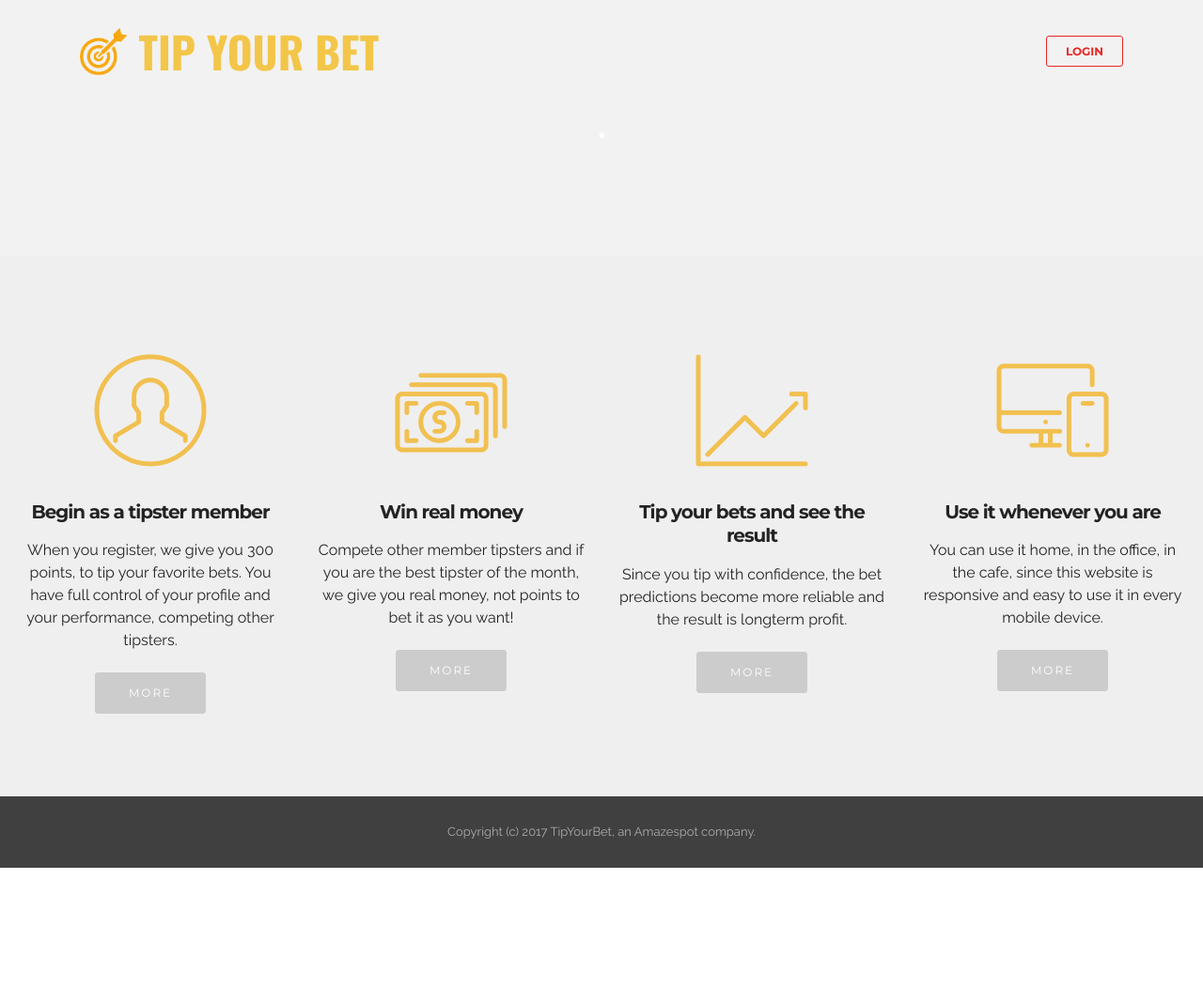
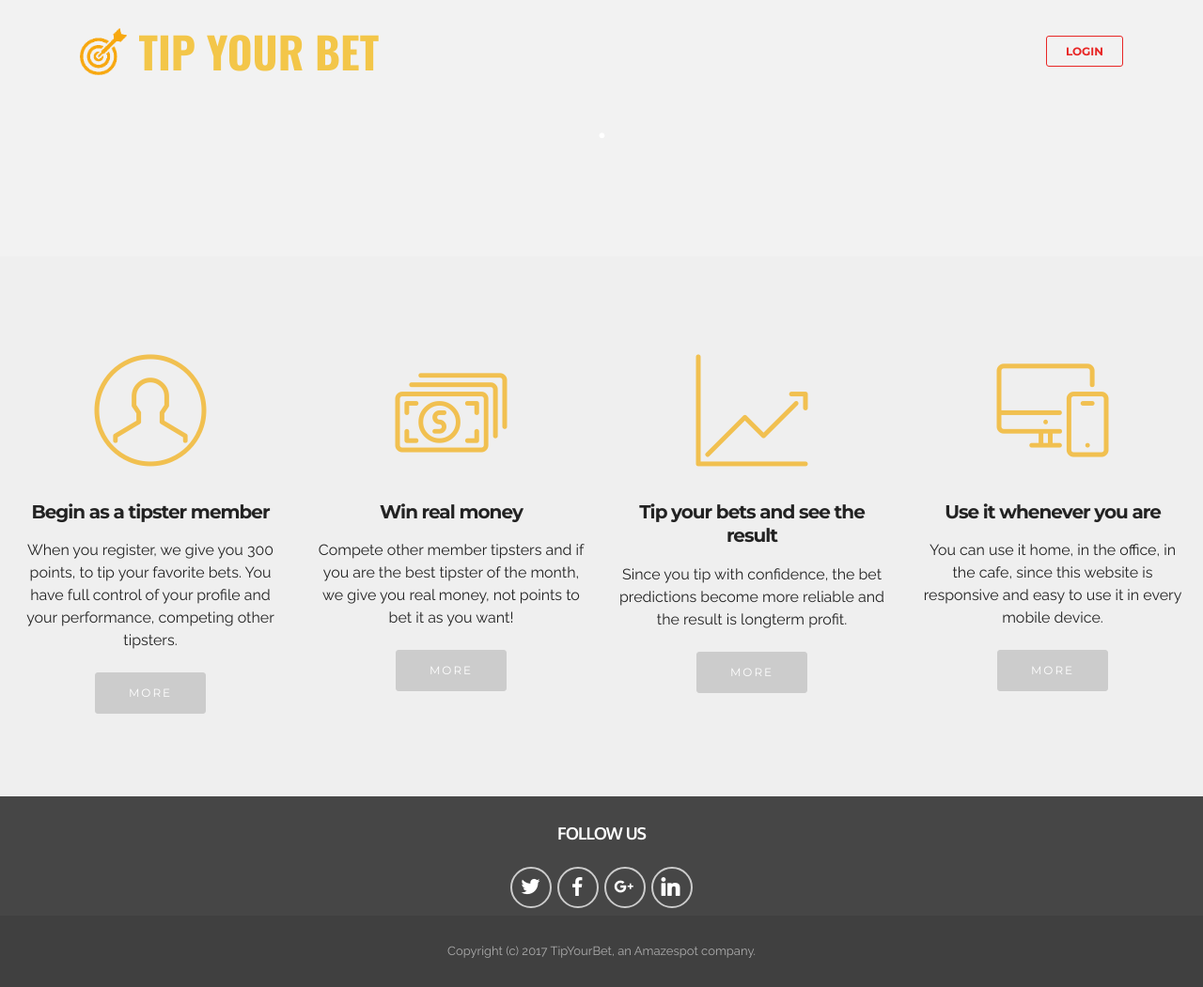
Before and after one commit to TipYourBet/TipYourBet.github.io, a plain HTML site: page learnmore.html in a window 1280 px wide. Shown: the whole page at 94% size. Before the commit the page ends 924 px from the top, so only its background shows below. Drawn offline with nearby package versions, Linux system fonts and the light colour scheme; files whose address does not match are found by name.

Commit message:
create github pages

```diff
--- a/assets/mobirise/css/mbr-additional.css
+++ b/assets/mobirise/css/mbr-additional.css
@@ -518,6 +518,7 @@ h6,
 }
 
 
+
 #msg-box8-z .mbr-section-title,
 #msg-box8-z p {
   color: #fff;
@@ -589,6 +590,14 @@ h6,
 #menu-13 .dropdown-item[aria-expanded="true"] {
   color: #cccccc!important;
 }
+#social-buttons4-1w .mbr-section-title,
+#social-buttons4-1w .btn-social {
+  color: #fff;
+}
+#social-buttons4-1w .mbr-section-title {
+  font-size: 18px;
+  font-family: 'Oxygen', sans-serif;
+}
 
 
 #social-buttons4-1o .mbr-section-title,
--- a/learnmore.html
+++ b/learnmore.html
@@ -19,6 +19,7 @@
   <link rel="stylesheet" href="assets/bootstrap/css/bootstrap.min.css">
   <link rel="stylesheet" href="assets/animate.css/animate.min.css">
   <link rel="stylesheet" href="assets/dropdown/css/style.css">
+  <link rel="stylesheet" href="assets/socicon/css/styles.css">
   <link rel="stylesheet" href="assets/theme/css/style.css">
   <link rel="stylesheet" href="assets/mobirise/css/mbr-additional.css" type="text/css">
 
@@ -59,7 +60,7 @@
 
 </section>
 
-<section class="engine"><a rel="external" href="https://mobirise.com">Mobirise</a></section><section class="mbr-section article mbr-after-navbar" id="msg-box8-z" style="background-color: rgb(242, 242, 242); padding-top: 120px; padding-bottom: 120px;">
+<section class="engine"><a rel="external" href="https://mobirise.com">https://mobirise.com/</a></section><section class="mbr-section article mbr-after-navbar" id="msg-box8-z" style="background-color: rgb(242, 242, 242); padding-top: 120px; padding-bottom: 120px;">
 
 
     <div class="container">
@@ -136,6 +137,18 @@
     </div>
 </section>
 
+<section class="mbr-section mbr-section-md-padding" id="social-buttons4-1w" style="background-color: rgb(70, 70, 70); padding-top: 30px; padding-bottom: 0px;">
+
+    <div class="container">
+        <div class="row">
+            <div class="col-md-8 col-md-offset-2 text-xs-center">
+                <h3 class="mbr-section-title display-2">FOLLOW US</h3>
+                <div><a class="btn btn-social" title="Twitter" target="_blank" href="https://twitter.com/mobirise"><i class="socicon socicon-twitter"></i></a> <a class="btn btn-social" title="Facebook" target="_blank" href="https://www.facebook.com/TipYourBet/"><i class="socicon socicon-facebook"></i></a> <a class="btn btn-social" title="Google+" target="_blank" href="https://plus.google.com/u/0/+Mobirise/posts"><i class="socicon socicon-googleplus"></i></a>     <a class="btn btn-social" title="LinkedIn" target="_blank" href="https://www.linkedin.com/in/mobirise"><i class="socicon socicon-linkedin"></i></a>   </div>
+            </div>
+        </div>
+    </div>
+</section>
+
 <footer class="mbr-small-footer mbr-section mbr-section-nopadding mbr-parallax-background" id="footer1-10" style="background-image: url(assets/images/imageedit-1-2000x1344.jpg); padding-top: 1.75rem; padding-bottom: 1.75rem;">
     <div class="mbr-overlay" style="opacity: 0.8; background-color: rgb(68, 68, 68);"></div>
     <div class="container">
```
Also changed, not shown: index.html (+1 -1 lines), main.html (+1 -1 lines), 1 other file.
